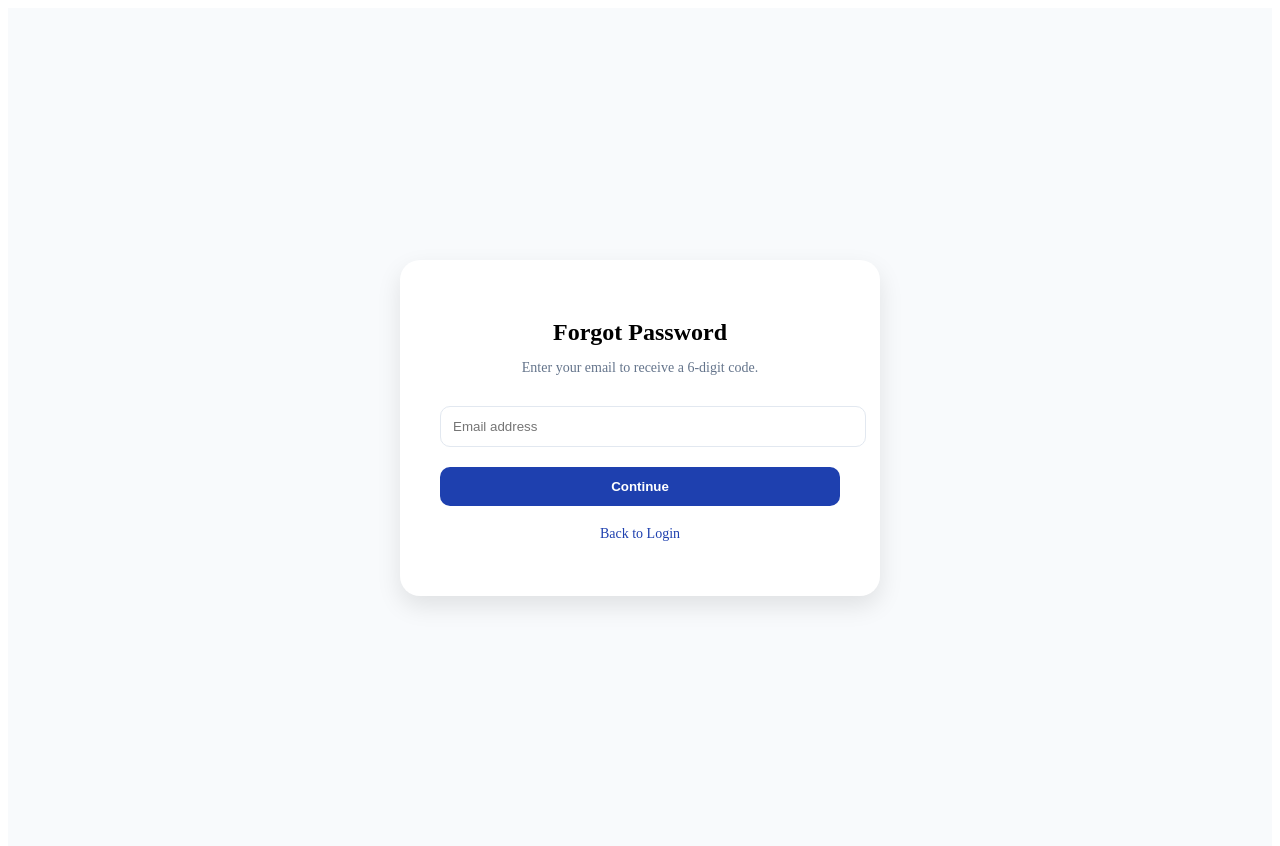
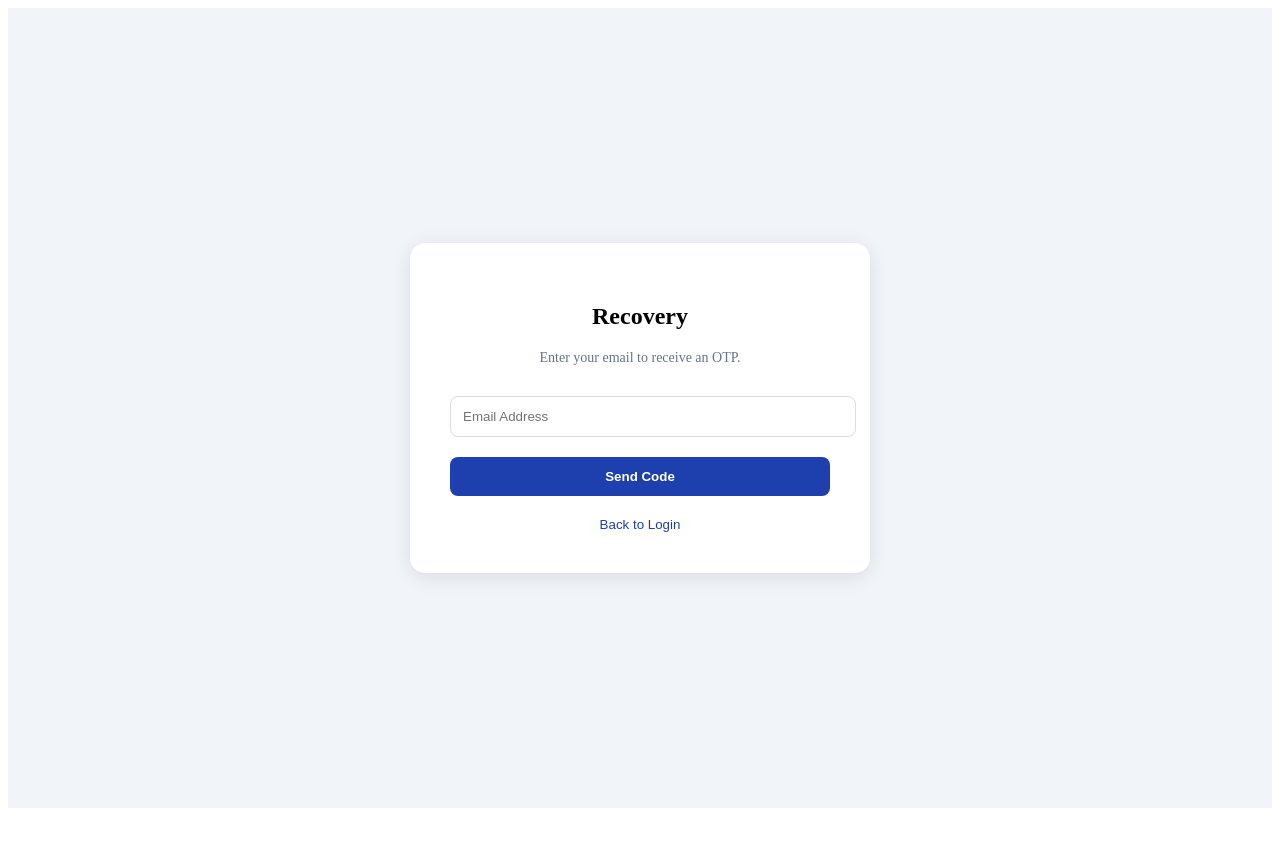
Before and after one commit to Suneetha125/Cloudly-Drive, a React (Create React App) app in the folder client/: page /forgot-password in a window 1280 px wide. Shown: the top 846 px of the page. After the commit the page ends 816 px from the top, so only its background shows below. Built offline with nearby package versions, Linux system fonts and the light colour scheme.

Commit message:
added ssl for transporter of email function

```diff
--- a/client/src/ForgotPassword.js
+++ b/client/src/ForgotPassword.js
@@ -1,3 +1,4 @@
+//
 import React, { useState } from 'react';
 import axios from 'axios';
 import { useNavigate } from 'react-router-dom';
@@ -5,7 +6,7 @@ import { useNavigate } from 'react-router-dom';
 const API = "https://cloudly-dj52.onrender.com/api";
 
 const ForgotPassword = () => {
-    const [step, setStep] = useState(1); // 1: Email, 2: OTP & Reset
+    const [step, setStep] = useState(1); // 1 = Email, 2 = OTP/NewPass
     const [email, setEmail] = useState('');
     const [otp, setOtp] = useState('');
     const [newPassword, setNewPassword] = useState('');
@@ -17,83 +18,53 @@ const ForgotPassword = () => {
         setLoading(true);
         try {
             await axios.post(`${API}/auth/forgot-password`, { email });
-            alert("OTP sent to your email!");
+            alert("Success! Check your email for the 6-digit code.");
             setStep(2);
         } catch (err) {
-            alert(err.response?.data?.error || "User not found or Server Error");
-        } finally {
-            setLoading(false);
-        }
+            alert(err.response?.data?.error || "Error sending OTP");
+        } finally { setLoading(false); }
     };
 
-    const handleResetPassword = async (e) => {
+    const handleReset = async (e) => {
         e.preventDefault();
         setLoading(true);
         try {
             await axios.post(`${API}/auth/reset-password`, { email, otp, newPassword });
-            alert("Password reset successful! Please login.");
+            alert("Password changed! Please login now.");
             navigate('/');
         } catch (err) {
-            alert(err.response?.data?.error || "Invalid OTP or Session Expired");
-        } finally {
-            setLoading(false);
-        }
+            alert(err.response?.data?.error || "Invalid OTP");
+        } finally { setLoading(false); }
     };
 
     const styles = {
-        container: { display: 'flex', justifyContent: 'center', alignItems: 'center', minHeight: '100vh', background: '#f8fafc', padding: '20px' },
-        card: { background: '#fff', padding: '40px', borderRadius: '20px', boxShadow: '0 10px 25px rgba(0,0,0,0.1)', width: '100%', maxWidth: '400px', textAlign: 'center' },
-        input: { width: '100%', padding: '12px', margin: '10px 0', borderRadius: '10px', border: '1px solid #e2e8f0', outline: 'none' },
-        button: { width: '100%', padding: '12px', borderRadius: '10px', border: 'none', background: '#1e40af', color: '#fff', cursor: 'pointer', fontWeight: 'bold', marginTop: '10px' }
+        page: { display: 'flex', justifyContent: 'center', alignItems: 'center', height: '100vh', background: '#f1f5f9' },
+        card: { background: '#fff', padding: '40px', borderRadius: '15px', boxShadow: '0 4px 20px rgba(0,0,0,0.1)', width: '380px', textAlign: 'center' },
+        input: { width: '100%', padding: '12px', margin: '10px 0', borderRadius: '8px', border: '1px solid #ddd', outline: 'none' },
+        btn: { width: '100%', padding: '12px', background: '#1e40af', color: '#fff', border: 'none', borderRadius: '8px', cursor: 'pointer', fontWeight: 'bold', marginTop: '10px' }
     };
 
     return (
-        <div style={styles.container}>
+        <div style={styles.page}>
             <div style={styles.card}>
-                <h2 style={{ marginBottom: '10px' }}>{step === 1 ? "Forgot Password" : "Reset Password"}</h2>
-                <p style={{ color: '#64748b', fontSize: '14px', marginBottom: '20px' }}>
-                    {step === 1 ? "Enter your email to receive a 6-digit code." : "Enter the OTP sent to your email and your new password."}
+                <h2>{step === 1 ? "Recovery" : "New Password"}</h2>
+                <p style={{fontSize: '14px', color: '#64748b', marginBottom: '20px'}}>
+                    {step === 1 ? "Enter your email to receive an OTP." : "Enter the OTP from your email and your new password."}
                 </p>
 
                 {step === 1 ? (
                     <form onSubmit={handleSendOTP}>
-                        <input
-                            type="email"
-                            placeholder="Email address"
-                            style={styles.input}
-                            required
-                            onChange={(e) => setEmail(e.target.value)}
-                        />
-                        <button type="submit" style={styles.button} disabled={loading}>
-                            {loading ? "Sending..." : "Continue"}
-                        </button>
+                        <input type="email" placeholder="Email Address" style={styles.input} required onChange={e => setEmail(e.target.value)} />
+                        <button type="submit" style={styles.btn} disabled={loading}>{loading ? "Sending..." : "Send Code"}</button>
                     </form>
                 ) : (
-                    <form onSubmit={handleResetPassword}>
-                        <input
-                            type="text"
-                            placeholder="6-Digit OTP"
-                            style={styles.input}
-                            required
-                            maxLength="6"
-                            onChange={(e) => setOtp(e.target.value)}
-                        />
-                        <input
-                            type="password"
-                            placeholder="New Password"
-                            style={styles.input}
-                            required
-                            onChange={(e) => setNewPassword(e.target.value)}
-                        />
-                        <button type="submit" style={styles.button} disabled={loading}>
-                            {loading ? "Resetting..." : "Reset Password"}
-                        </button>
+                    <form onSubmit={handleReset}>
+                        <input type="text" placeholder="6-Digit OTP" style={styles.input} required onChange={e => setOtp(e.target.value)} />
+                        <input type="password" placeholder="New Password" style={styles.input} required onChange={e => setNewPassword(e.target.value)} />
+                        <button type="submit" style={styles.btn} disabled={loading}>{loading ? "Updating..." : "Reset Password"}</button>
                     </form>
                 )}
-
-                <p style={{ marginTop: '20px', fontSize: '14px' }}>
-                    <span onClick={() => navigate('/')} style={{ color: '#1e40af', cursor: 'pointer' }}>Back to Login</span>
-                </p>
+                <button onClick={() => navigate('/')} style={{marginTop: '20px', background: 'none', border: 'none', color: '#1e40af', cursor: 'pointer'}}>Back to Login</button>
             </div>
         </div>
     );
```
Also changed, not shown: 1 other file (tests, documents, lock files or other folders).
